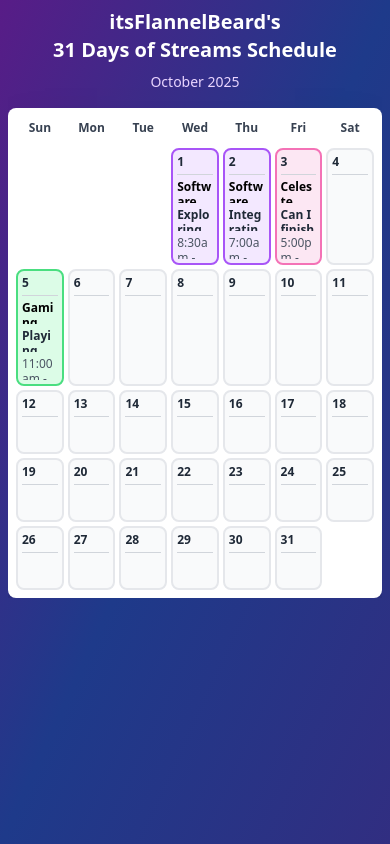
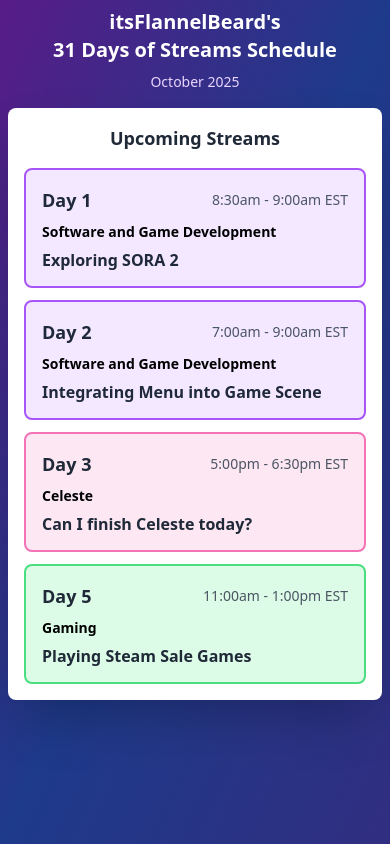
Before and after one commit to chriskarpyszyn/fxb-calendar, a React (Create React App) app: page / in a window 390 px wide. Built offline with nearby package versions, Linux system fonts and the light colour scheme.

Commit message:
feat: Add mobile view and optimize CSS for responsiveness
Co-authored-by: ckarpyszyn <ckarpyszyn@tractionrec.com>

```diff
--- a/src/App.css
+++ b/src/App.css
@@ -36,3 +36,30 @@
     transform: rotate(360deg);
   }
 }
+
+/* Mobile optimizations */
+@media (max-width: 767px) {
+  /* Improve text rendering on mobile */
+  * {
+    -webkit-font-smoothing: antialiased;
+    -moz-osx-font-smoothing: grayscale;
+  }
+
+  /* Better touch targets */
+  .touch-manipulation {
+    touch-action: manipulation;
+  }
+
+  /* Prevent text selection on mobile for better UX */
+  .no-select {
+    -webkit-user-select: none;
+    -moz-user-select: none;
+    -ms-user-select: none;
+    user-select: none;
+  }
+
+  /* Improve scrolling performance */
+  .smooth-scroll {
+    -webkit-overflow-scrolling: touch;
+  }
+}
--- a/src/App.js
+++ b/src/App.js
@@ -74,9 +74,22 @@ export default function StreamCalendar() {
     days.push(day);
   }
 
+  // Get all days with events for mobile list view
+  const daysWithEvents = [];
+  for (let day = 1; day <= daysInMonth; day++) {
+    const streamData = streamSchedule[day.toString()];
+    if (streamData) {
+      daysWithEvents.push({
+        day,
+        streamData,
+        categoryColor: categoryColors[streamData.category]
+      });
+    }
+  }
+
   return (
     <div className="min-h-screen bg-gradient-to-br from-purple-900 via-blue-900 to-indigo-900 p-2 sm:p-4 md:p-6 lg:p-8">
-      <div className="max-w-6xl mx-auto overflow-x-auto">
+      <div className="max-w-6xl mx-auto">
         {/* Header */}
         <div className="text-center mb-4 sm:mb-6 md:mb-8">
           <h1 className="text-xl sm:text-2xl md:text-3xl lg:text-4xl font-bold text-white mb-2">
@@ -88,14 +101,68 @@ export default function StreamCalendar() {
           </p>
         </div>
 
-        {/* Calendar Container */}
-        <div className="bg-white rounded-lg shadow-2xl p-2 sm:p-4 md:p-6 min-w-80">
+        {/* Mobile List View - Show on small screens */}
+        <div className="block md:hidden">
+          <div className="bg-white rounded-lg shadow-2xl p-4">
+            <h2 className="text-lg font-bold text-gray-800 mb-4 text-center">
+              Upcoming Streams
+            </h2>
+            {daysWithEvents.length > 0 ? (
+              <div className="space-y-3">
+                {daysWithEvents.map(({ day, streamData, categoryColor }) => (
+                  <div
+                    key={day}
+                    className="p-4 rounded-lg border-2 transition-all duration-200 hover:shadow-lg cursor-pointer active:scale-95 touch-manipulation"
+                    style={categoryColor ? {
+                      backgroundColor: categoryColor.bg === 'bg-green-100' ? '#dcfce7' :
+                                     categoryColor.bg === 'bg-purple-100' ? '#f3e8ff' :
+                                     categoryColor.bg === 'bg-pink-100' ? '#fce7f3' :
+                                     categoryColor.bg === 'bg-blue-100' ? '#dbeafe' :
+                                     categoryColor.bg === 'bg-orange-100' ? '#fed7aa' : '#f9fafb',
+                      borderColor: categoryColor.border === 'border-green-400' ? '#4ade80' :
+                                  categoryColor.border === 'border-purple-400' ? '#a855f7' :
+                                  categoryColor.border === 'border-pink-400' ? '#f472b6' :
+                                  categoryColor.border === 'border-blue-400' ? '#60a5fa' :
+                                  categoryColor.border === 'border-orange-400' ? '#fb923c' : '#e5e7eb'
+                    } : {
+                      backgroundColor: '#f9fafb',
+                      borderColor: '#e5e7eb'
+                    }}
+                  >
+                    <div className="flex items-center justify-between mb-2">
+                      <div className="text-lg font-bold text-gray-800">
+                        Day {day}
+                      </div>
+                      <div className="text-sm text-gray-600 font-medium">
+                        {streamData.time}
+                      </div>
+                    </div>
+                    <div className={`text-sm font-semibold mb-2 ${categoryColor ? categoryColor.text : 'text-gray-800'}`}>
+                      {streamData.category}
+                    </div>
+                    <div className="text-base font-bold text-gray-800 leading-tight">
+                      {streamData.subject}
+                    </div>
+                  </div>
+                ))}
+              </div>
+            ) : (
+              <div className="text-center py-8 text-gray-500">
+                <p className="text-lg">No streams scheduled for this month</p>
+              </div>
+            )}
+          </div>
+        </div>
+
+        {/* Desktop Calendar Grid - Show on medium screens and up */}
+        <div className="hidden md:block overflow-x-auto">
+          <div className="bg-white rounded-lg shadow-2xl p-4 md:p-6 min-w-80">
             {/* Day Names Header */}
-          <div className="grid grid-cols-7 gap-1 sm:gap-2 mb-2 sm:mb-4">
+            <div className="grid grid-cols-7 gap-2 mb-4">
               {dayNames.map(day => (
                 <div
                   key={day}
-                className="text-center font-bold text-gray-700 py-1 sm:py-2 text-xs sm:text-sm"
+                  className="text-center font-bold text-gray-700 py-2 text-sm"
                 >
                   {day}
                 </div>
@@ -103,17 +170,16 @@ export default function StreamCalendar() {
             </div>
 
             {/* Calendar Grid */}
-          <div className="grid grid-cols-7 gap-1 sm:gap-2">
+            <div className="grid grid-cols-7 gap-2">
               {days.map((day, index) => {
                 const streamData = day ? streamSchedule[day.toString()] : null;
                 const categoryColor = streamData ? categoryColors[streamData.category] : null;
-
 
                 return (
                   <div
                     key={index}
                     className={`
-                    min-h-16 sm:min-h-24 md:min-h-32 lg:min-h-44 p-1 sm:p-2 md:p-3 rounded-lg border-2 transition-all duration-200
+                      min-h-32 lg:min-h-44 p-2 md:p-3 rounded-lg border-2 transition-all duration-200
                       ${day
                         ? streamData
                           ? categoryColor
@@ -139,29 +205,29 @@ export default function StreamCalendar() {
                     {day && (
                       <div className="flex flex-col h-full">
                         {/* Day Number */}
-                      <div className="font-bold text-gray-800 text-xs sm:text-sm md:text-base lg:text-lg mb-1 sm:mb-2 border-b border-gray-300 pb-1 flex-shrink-0">
+                        <div className="font-bold text-gray-800 text-sm md:text-base lg:text-lg mb-2 border-b border-gray-300 pb-1 flex-shrink-0">
                           {day}
                         </div>
 
                         {streamData && (
                           <div className="flex flex-col justify-start flex-grow">
-                          {/* Category - Responsive height */}
-                          <div className={`text-xs font-semibold leading-tight mb-1 sm:mb-2 ${categoryColor ? categoryColor.text : 'text-gray-800'}`}>
-                            <div className="h-6 sm:h-8 md:h-10 lg:h-12 overflow-hidden break-words">
+                            {/* Category */}
+                            <div className={`text-xs font-semibold leading-tight mb-1 ${categoryColor ? categoryColor.text : 'text-gray-800'}`}>
+                              <div className="h-8 md:h-10 lg:h-12 overflow-hidden">
                                 {streamData.category}
                               </div>
                             </div>
 
-                          {/* Subject - Responsive height */}
-                          <div className="text-xs font-bold text-gray-800 leading-tight mb-1 sm:mb-2">
-                            <div className="h-6 sm:h-8 md:h-10 lg:h-12 overflow-hidden break-words">
+                            {/* Subject */}
+                            <div className="text-xs font-bold text-gray-800 leading-tight mb-1">
+                              <div className="h-8 md:h-10 lg:h-12 overflow-hidden">
                                 {streamData.subject}
                               </div>
                             </div>
 
-                          {/* Time - Responsive height */}
+                            {/* Time */}
                             <div className="text-xs text-gray-600 leading-tight">
-                            <div className="h-6 sm:h-8 md:h-10 lg:h-12 overflow-hidden break-words">
+                              <div className="h-8 md:h-10 lg:h-12 overflow-hidden">
                                 {streamData.time}
                               </div>
                             </div>
@@ -176,5 +242,6 @@ export default function StreamCalendar() {
           </div>
         </div>
       </div>
+    </div>
   );
 }
```
Lines whose indentation alone changed are shown as unchanged.
